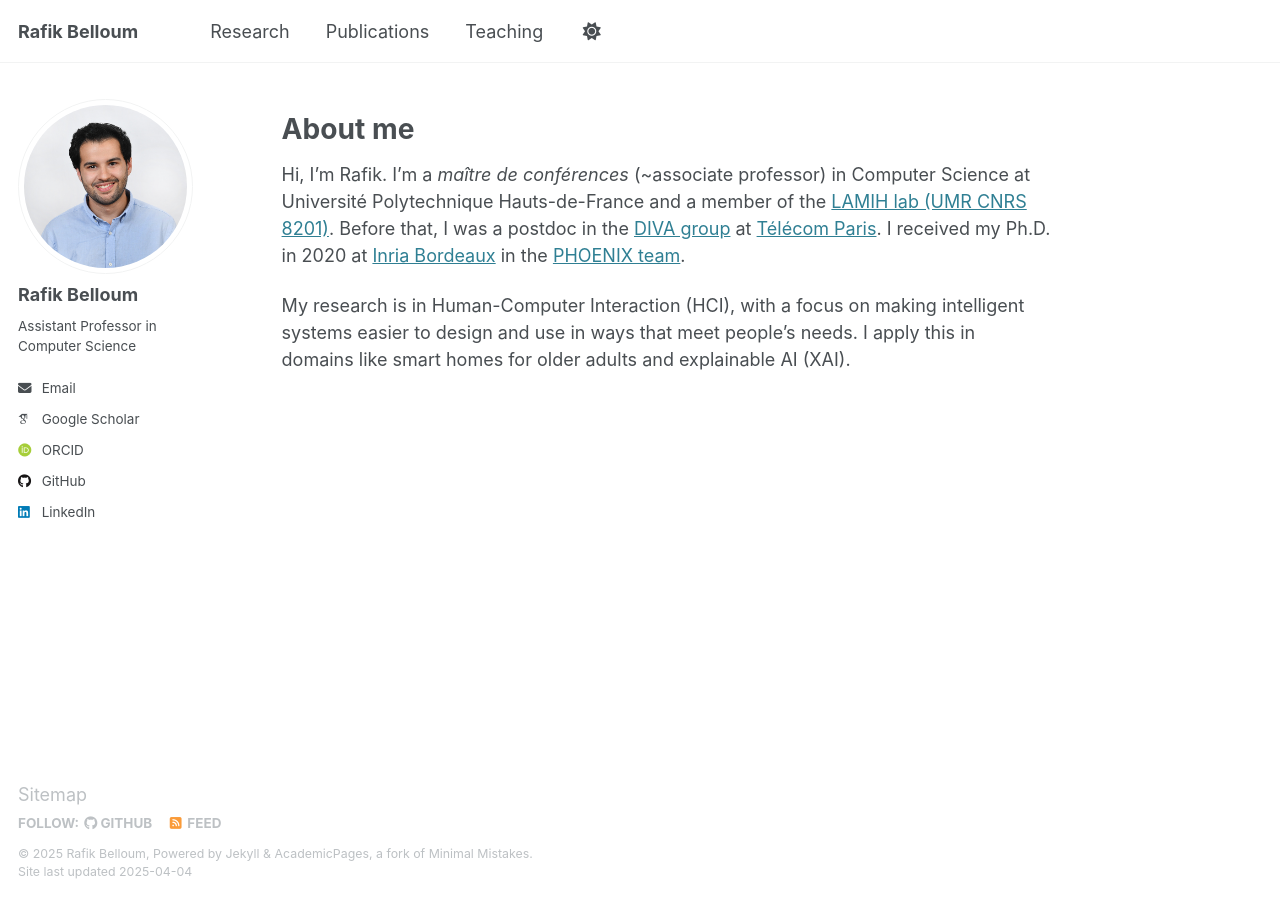
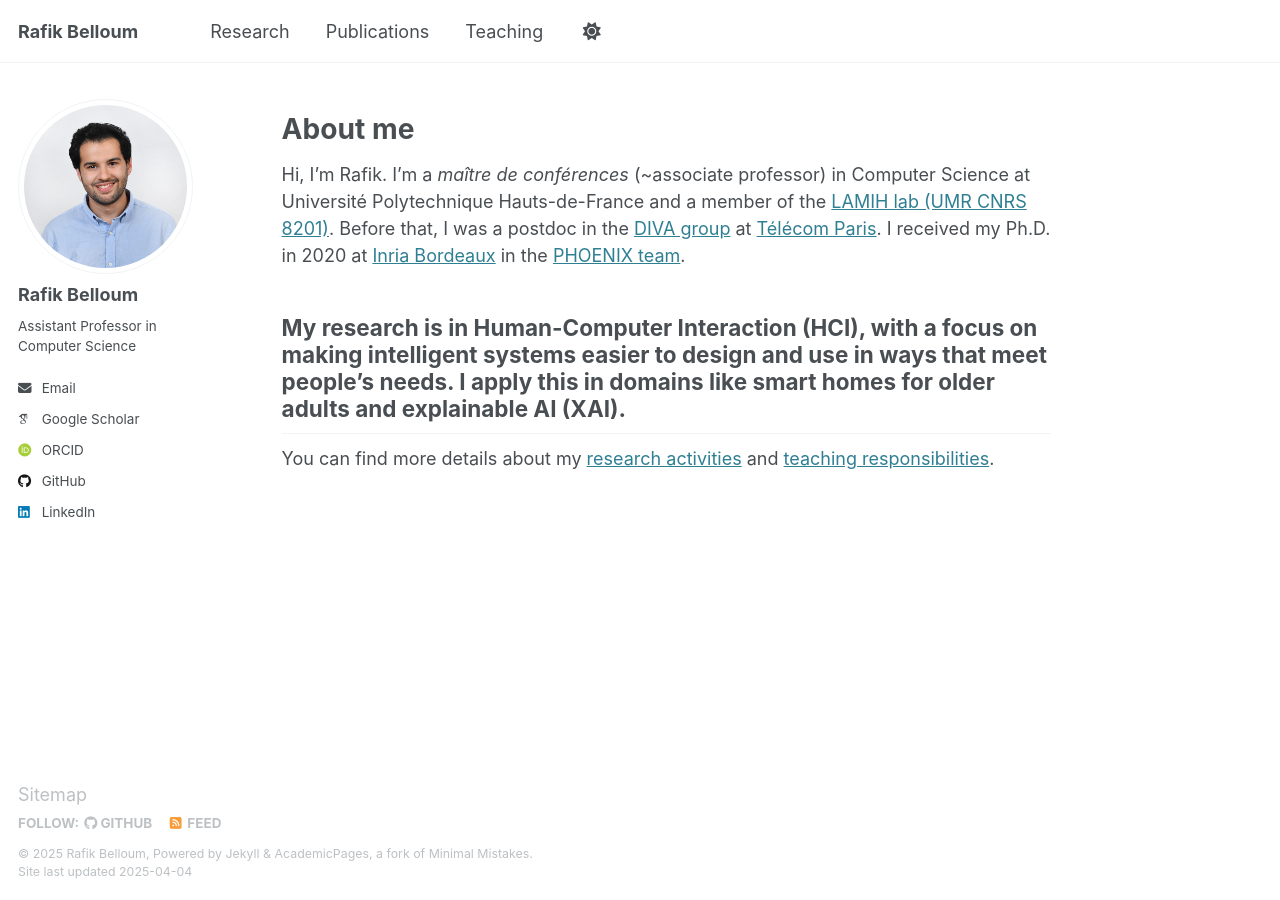
Before and after one commit to rafik-belloum/rafik-belloum.github.io, a Jekyll site: the page built from _pages/about.md, in a window 1280 px wide. Built offline with Jekyll 4.4.1, drawn with Linux system fonts in a browser that asks for light colours; some web fonts are replaced.

Commit message:
Update about.md

```diff
--- a/_pages/about.md
+++ b/_pages/about.md
@@ -13,3 +13,6 @@ About me
 Hi, I’m Rafik. I’m a *maître de conférences* (~associate professor) in Computer Science at Université Polytechnique Hauts-de-France and a member of the [LAMIH lab (UMR CNRS 8201)](https://www.uphf.fr/lamih). Before that, I was a postdoc in the [DIVA group](https://diva.telecom-paristech.fr/) at [Télécom Paris](https://www.telecom-paris.fr/). I received my Ph.D. in 2020 at [Inria Bordeaux](https://www.inria.fr/fr/centre-inria-universite-bordeaux) in the [PHOENIX team](http://phoenix.inria.fr/).
 
 My research is in Human-Computer Interaction (HCI), with a focus on making intelligent systems easier to design and use in ways that meet people’s needs. I apply this in domains like smart homes for older adults and explainable AI (XAI).
+---
+
+You can find more details about my [research activities](/research/) and [teaching responsibilities](/teaching/).
```
